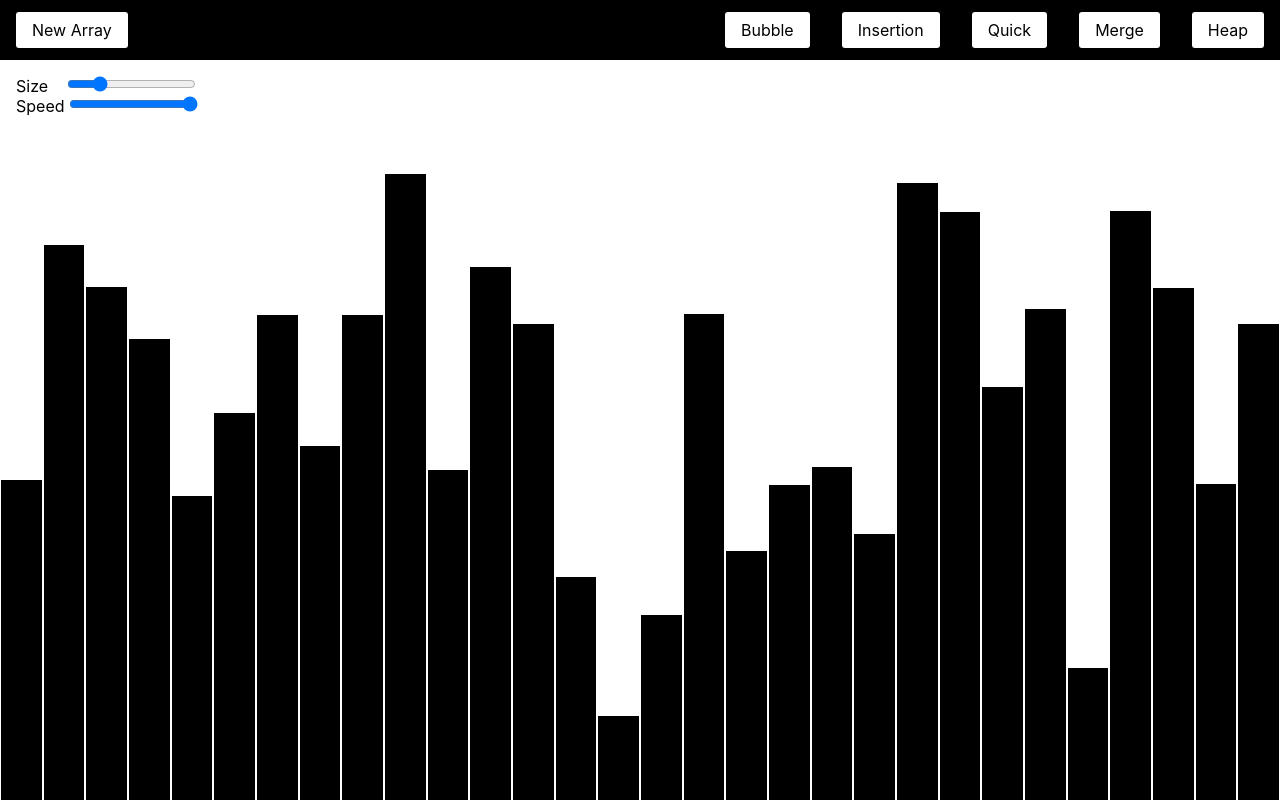
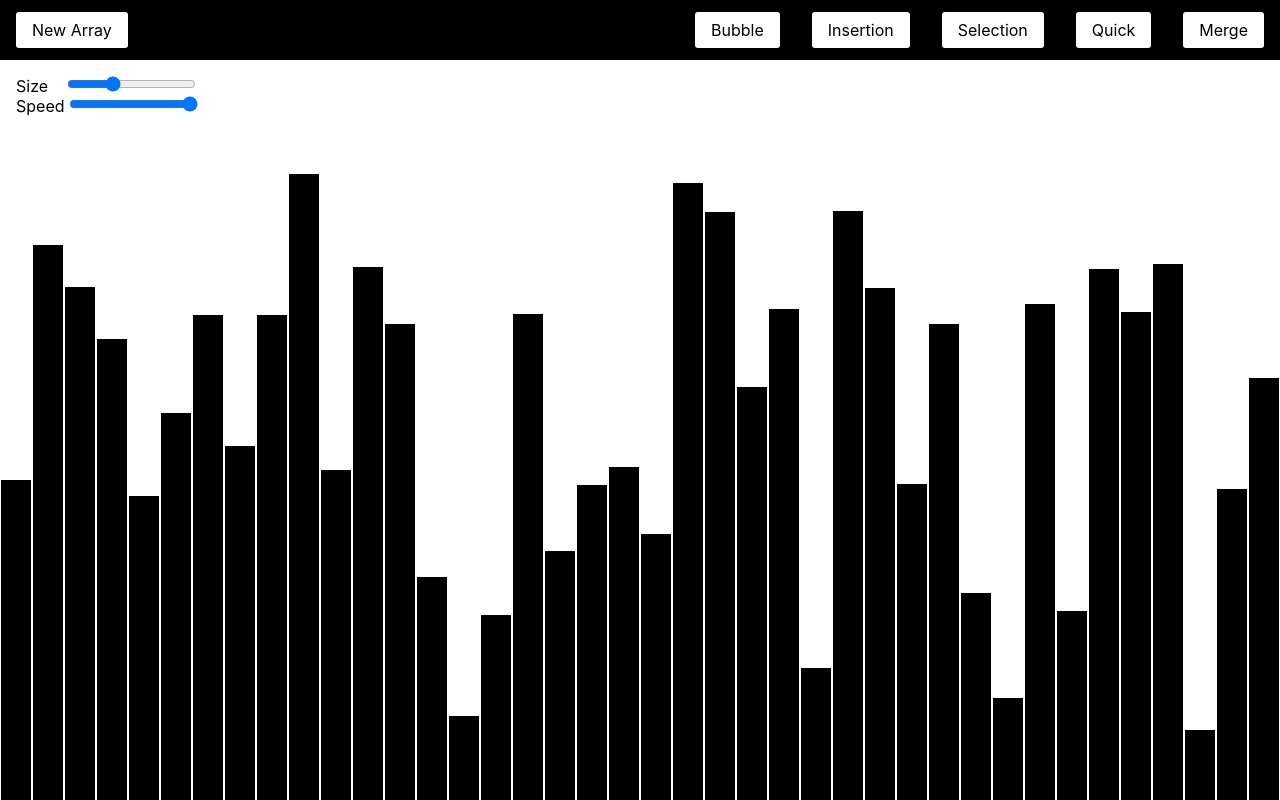
Before and after one commit to nkuek/SortEd, a React (Create React App) app: page / in a window 1280 px wide. Built offline with nearby package versions, Linux system fonts and the light colour scheme.

Commit message:
quick sort done

```diff
--- a/public/index.html
+++ b/public/index.html
@@ -20,7 +20,7 @@
       work correctly both with client-side routing and a non-root public URL.
       Learn how to configure a non-root public URL by running `npm run build`.
     -->
-    <title>React App</title>
+    <title>SortEd</title>
   </head>
   <body>
     <noscript>You need to enable JavaScript to run this app.</noscript>
--- a/src/App.js
+++ b/src/App.js
@@ -1,57 +1,35 @@
 import { useState, useEffect } from 'react';
+import { useArray } from './context/ArrayContext';
 import './App.css';
 import Navigation from './components/Navigation';
 import SortingVisualizer from './components/SortingVisualizer';
 import { useMediaQuery } from 'react-responsive';
 
-const generateRandomInt = (min, max) => {
-    return Math.floor(Math.random() * (max - min + 1) + min);
-};
-
 function App() {
     document.body.style.height = `${window.innerHeight}px`;
     const isMobile = useMediaQuery({ query: '(max-width: 900px)' });
-    const [array, setArray] = useState([]);
+    const { arrayLength, setArrayLength, resetArray } = useArray();
     const [loading, setLoading] = useState(false);
-    const [arrayLength, setArrayLength] = useState(30);
-    const [animationSpeed, setAnimationSpeed] = useState(10);
-
-    const resetArray = () => {
-        const arrayBars = document.getElementsByClassName('array-bar');
-        for (let i = 0; i < arrayBars.length; i++) {
-            arrayBars[i].style.backgroundColor = 'black';
-        }
-        const array = [];
-        for (let i = 0; i < arrayLength; i++) {
-            array.push(generateRandomInt(50, window.innerHeight * 0.8));
-        }
-        setArray(array);
-    };
+    const [sorted, setSorted] = useState(false);
 
     useEffect(() => {
-        if (isMobile) setArrayLength(10);
-        else setArrayLength(30);
+        if (isMobile) setArrayLength(20);
+        else setArrayLength(40);
     }, [isMobile]);
 
     useEffect(() => {
         resetArray();
+        setSorted(false);
     }, [arrayLength]);
+
     return (
         <>
             <Navigation
-                resetArray={resetArray}
-                array={array}
                 setLoading={setLoading}
-                animationSpeed={animationSpeed}
+                sorted={sorted}
+                setSorted={setSorted}
             />
-            <SortingVisualizer
-                arrayLength={arrayLength}
-                setArrayLength={setArrayLength}
-                array={array}
-                loading={loading}
-                animationSpeed={animationSpeed}
-                setAnimationSpeed={setAnimationSpeed}
-            />
+            <SortingVisualizer loading={loading} />
         </>
     );
 }
--- a/src/components/Navigation/index.js
+++ b/src/components/Navigation/index.js
@@ -1,4 +1,5 @@
 import { useState, useEffect } from 'react';
+import { useArray } from '../../context/ArrayContext';
 import {
     mergeSortAnimations,
     bubbleSortAnimations,
@@ -7,8 +8,8 @@ import {
 } from '../SortingAlgorithms/';
 import './Navigation.css';
 
-const Navigation = ({ resetArray, array, animationSpeed, setLoading }) => {
-    const [sorted, setSorted] = useState(false);
+const Navigation = ({ setLoading, sorted, setSorted }) => {
+    const { array, resetArray, animationSpeed } = useArray();
     const [sorting, setSorting] = useState(false);
 
     useEffect(() => {
@@ -34,6 +35,20 @@ const Navigation = ({ resetArray, array, animationSpeed, setLoading }) => {
             });
         }
     }, [sorting]);
+
+    useEffect(() => {
+        if (sorted) {
+            document.querySelectorAll('.sort-button').forEach((button) => {
+                button.disabled = true;
+                button.style.cursor = 'initial';
+            });
+        } else {
+            document.querySelectorAll('.sort-button').forEach((button) => {
+                button.disabled = false;
+                button.style.cursor = 'pointer';
+            });
+        }
+    });
 
     const color1 = 'red';
     const color2 = 'black';
@@ -82,10 +97,6 @@ const Navigation = ({ resetArray, array, animationSpeed, setLoading }) => {
     };
 
     const resetState = () => {
-        if (sorted) {
-            resetArray();
-            setSorted(false);
-        }
         setSorting(true);
         // useful for better UX for slower algos like bubble and insertion sort
         // triggers loading animation
@@ -104,8 +115,10 @@ const Navigation = ({ resetArray, array, animationSpeed, setLoading }) => {
     const bubbleSort = () => {
         resetState();
         setTimeout(() => {
+            console.log({ bubble: array });
             setLoading(false);
             const animations = bubbleSortAnimations(array);
+            console.log({ after: array });
             animator(animations, 4);
         }, 200);
     };
@@ -124,6 +137,7 @@ const Navigation = ({ resetArray, array, animationSpeed, setLoading }) => {
         setTimeout(() => {
             setLoading(false);
             const animations = quickSortAnimations(array);
+            console.table(array);
             animator(animations, 4);
         }, 300);
     };
@@ -141,19 +155,19 @@ const Navigation = ({ resetArray, array, animationSpeed, setLoading }) => {
                 </button>
             </div>
             <div className="sorting-container">
-                <button onClick={bubbleSort} className="merge-sort">
+                <button onClick={bubbleSort} className="sort-button">
                     Bubble
                 </button>
-                <button onClick={insertionSort} className="merge-sort">
-                    Insertion{' '}
+                <button onClick={insertionSort} className="sort-button">
+                    Insertion
                 </button>
-                <button onClick={quickSort} className="merge-sort">
+                <button className="sort-button">Selection</button>
+                <button onClick={quickSort} className="sort-button">
                     Quick
                 </button>
-                <button onClick={mergeSort} className="merge-sort">
+                <button onClick={mergeSort} className="sort-button">
                     Merge
                 </button>
-                <button className="merge-sort">Heap</button>
             </div>
         </div>
     );
--- a/src/components/SortingAlgorithms/QuickSort.js
+++ b/src/components/SortingAlgorithms/QuickSort.js
@@ -27,7 +27,7 @@ const quickSortHelper = (array, start, end, animations) => {
         if (array[right] >= array[pivot]) right--;
     }
     animations.push([pivot, right]);
-    animations.push([right, pivot]);
+    animations.push([pivot, right]);
     animations.push([right, array[pivot]]);
     animations.push([pivot, array[right]]);
     swap(array, pivot, right);
--- /dev/null
+++ b/src/components/SortingAlgorithms/SelectionSort.js
@@ -0,0 +1,3 @@
+const selectionSortAnimations = (array) => {
+    const animations = [];
+};
--- a/src/components/SortingVisualizer/SortingVisualizer.css
+++ b/src/components/SortingVisualizer/SortingVisualizer.css
@@ -43,5 +43,5 @@
     display: flex;
     margin: 0px 1px;
     background-color: black;
-    transition: 200ms height
+    transition: 150ms height
 }
--- a/src/components/SortingVisualizer/index.js
+++ b/src/components/SortingVisualizer/index.js
@@ -1,14 +1,16 @@
 import './SortingVisualizer.css';
 import { BeatLoader } from 'react-spinners';
+import { useArray } from '../../context/ArrayContext';
 
-const SortingVisualizer = ({
-    array,
-    arrayLength,
-    setArrayLength,
-    animationSpeed,
-    setAnimationSpeed,
-    loading,
-}) => {
+const SortingVisualizer = ({ loading }) => {
+    const {
+        array,
+        arrayLength,
+        setArrayLength,
+        animationSpeed,
+        setAnimationSpeed,
+    } = useArray();
+
     return (
         <>
             {loading && (
@@ -35,8 +37,8 @@ const SortingVisualizer = ({
                     <input
                         onChange={(e) => setAnimationSpeed(e.target.value)}
                         type="range"
-                        min="-301"
-                        max="1"
+                        min="-153"
+                        max="-3"
                         step="-50"
                         value={animationSpeed}
                     ></input>
--- /dev/null
+++ b/src/context/ArrayContext.js
@@ -0,0 +1,45 @@
+import { useContext, createContext, useState } from 'react';
+
+export const ArrayContext = createContext();
+
+export const useArray = () => {
+    return useContext(ArrayContext);
+};
+
+const generateRandomInt = (min, max) => {
+    return Math.floor(Math.random() * (max - min + 1) + min);
+};
+
+export const ArrayProvider = ({ children }) => {
+    const [array, setArray] = useState([]);
+    const [arrayLength, setArrayLength] = useState(0);
+    const [animationSpeed, setAnimationSpeed] = useState(-3);
+
+    const resetArray = () => {
+        const arrayBars = document.getElementsByClassName('array-bar');
+        for (let i = 0; i < arrayBars.length; i++) {
+            arrayBars[i].style.backgroundColor = 'black';
+        }
+        const array = [];
+        for (let i = 0; i < arrayLength; i++) {
+            array.push(generateRandomInt(50, window.innerHeight * 0.8));
+        }
+        setArray(array);
+    };
+
+    return (
+        <ArrayContext.Provider
+            value={{
+                array,
+                setArray,
+                resetArray,
+                arrayLength,
+                setArrayLength,
+                animationSpeed,
+                setAnimationSpeed,
+            }}
+        >
+            {children}
+        </ArrayContext.Provider>
+    );
+};
--- a/src/index.js
+++ b/src/index.js
@@ -1,11 +1,14 @@
 import React from 'react';
+import { ArrayProvider } from './context/ArrayContext';
 import ReactDOM from 'react-dom';
 import './index.css';
 import App from './App';
 
 ReactDOM.render(
-    <React.StrictMode>
-        <App />
-    </React.StrictMode>,
+    <ArrayProvider>
+        <React.StrictMode>
+            <App />
+        </React.StrictMode>
+    </ArrayProvider>,
     document.getElementById('root')
 );
```
